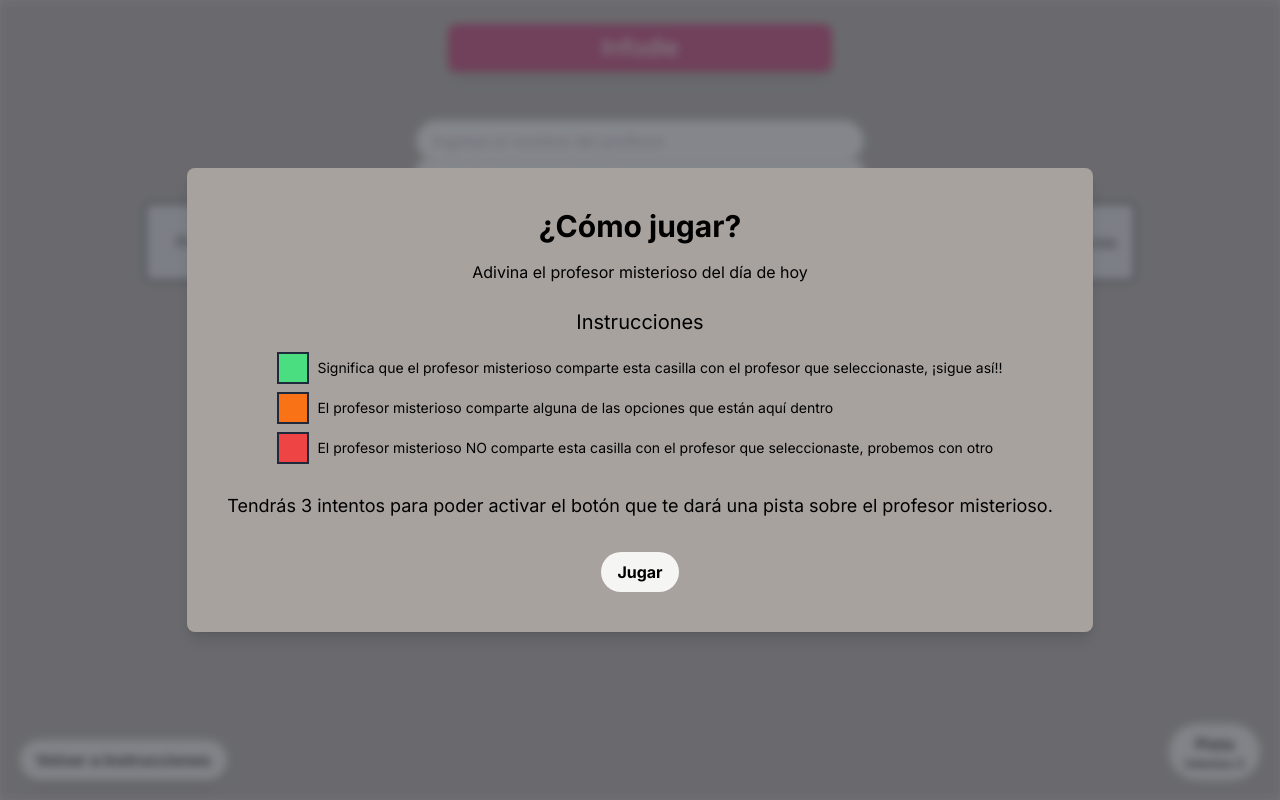
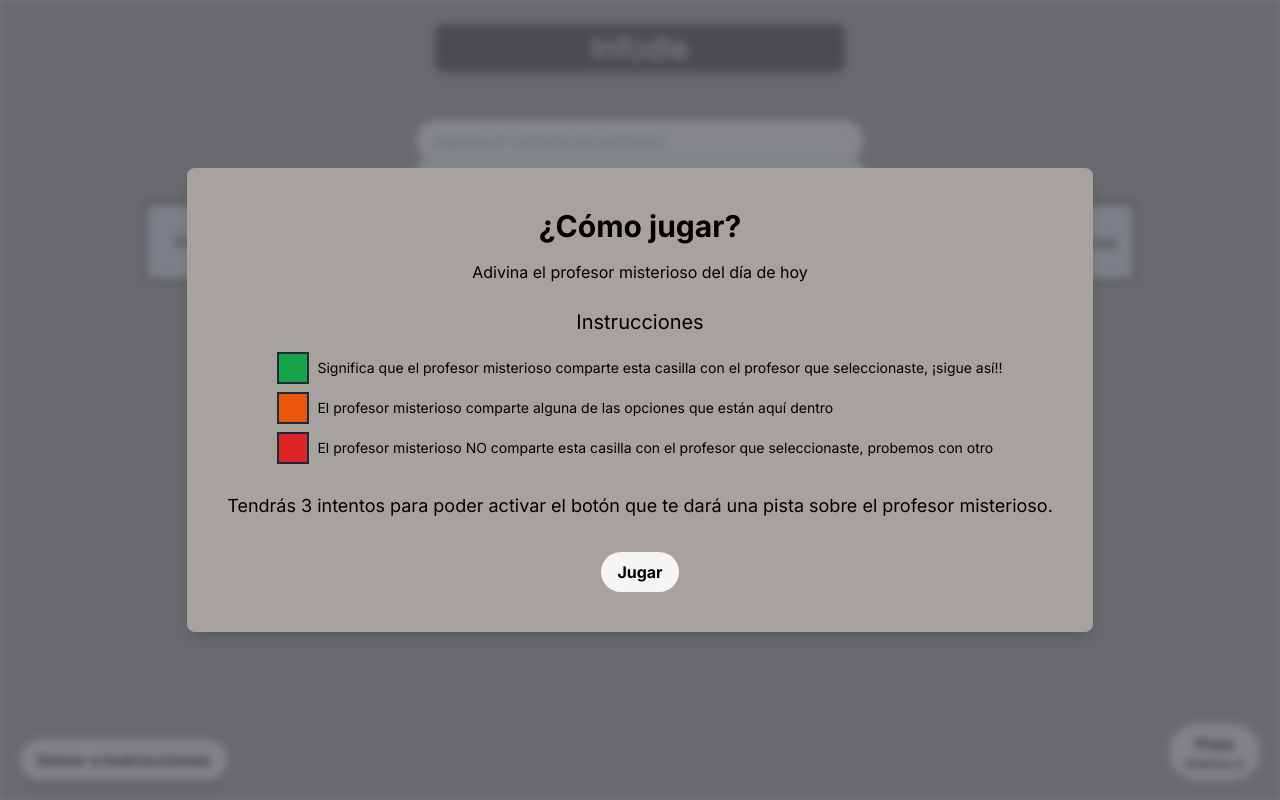
Before and after one commit to CristobalEsp01/Grupo1-INFO104, a Next.js app in the folder infodle/: page / in a window 1280 px wide. Built offline with nearby package versions, Linux system fonts and the light colour scheme; what tailwindcss-animated would draw is missing.

Commit message:
Algunos cambios esteticos pt2

```diff
--- a/infodle/src/components/botonVolver.js
+++ b/infodle/src/components/botonVolver.js
@@ -2,7 +2,7 @@ import React from 'react';
 
 const BotonVolver = ({ handleClick, text }) => (
   <button
-    className="fixed bottom-5 left-5 bg-stone-100 hover:bg-stone-600 text-black font-bold py-2 px-4 rounded-full transition duration-300 shadow-lg z-10"
+    className="fixed bottom-5 left-5 bg-stone-100 hover:bg-stone-600 hover:text-white text-black font-bold py-2 px-4 rounded-full transition duration-300 shadow-lg z-10"
     onClick={handleClick}
   >
     {text}
--- a/infodle/src/components/cuadroPistas.js
+++ b/infodle/src/components/cuadroPistas.js
@@ -10,7 +10,7 @@ const CuadroPistas = ({intentos}) => {
     <div className = "w-full flex justify-end">
         <button onClick={openPista}
                 className={`fixed bottom-5 right-5 text-black transition duration-300 font-bold py-2 px-4 rounded-full z-10 ${
-                    intentos !== 0 ? 'bg-stone-100 ' : 'bg-stone-100 hover:bg-stone-600'
+                    intentos !== 0 ? 'bg-stone-100 ' : 'bg-stone-100 hover:bg-stone-600 hover:text-white'
                 }`}
                 disabled={intentos !== 0}
             >
@@ -21,11 +21,11 @@ const CuadroPistas = ({intentos}) => {
         {showPista && (
                 <div className="fixed inset-0 flex items-center justify-center  z-50">
                     <div className="bg-stone-500 rounded-lg shadow-lg p-8 w-64 max-w-md fixed bottom-5 right-5">
-                        <h2 className="text-center text-2xl font-bold mb-4">Pistas</h2>
+                        <h2 className="text-center text-2xl font-bold mb-4 text-white">Pista</h2>
                         <div className = "text-center">🍙🍱🍘🍜🍣⛩️🏯🎌</div>
                         <button
                             onClick={closePista}
-                            className="mt-4 text-black bg-stone-100 hover:bg-stone-600  font-bold py-2 px-4 rounded-full"
+                            className="mt-4 text-black bg-stone-100 hover:bg-stone-600 hover:text-white font-bold justify-end py-2 px-4 rounded-full"
                         >
                             Cerrar
                         </button>
--- a/infodle/src/components/modalInstrucciones.js
+++ b/infodle/src/components/modalInstrucciones.js
@@ -10,15 +10,15 @@ const ModalInstrucciones = ({ showModal, handleCloseModal }) => (
         <div className="flex flex-col items-center mb-6 text-sm">
           <ul>
             <div className="flex items-center mb-2">
-              <div className="w-8 h-8 bg-green-400 mr-2 border-2 border-slate-800 border-solid"></div>
+              <div className="w-8 h-8 bg-green-600 mr-2 border-2 border-slate-800 border-solid"></div>
               Significa que el profesor misterioso comparte esta casilla con el profesor que seleccionaste, ¡sigue así!!
             </div>
             <div className="flex items-center mb-2">
-              <div className="w-8 h-8 bg-orange-500 mr-2 border-2 border-slate-800 border-solid"></div>
+              <div className="w-8 h-8 bg-orange-600 mr-2 border-2 border-slate-800 border-solid"></div>
               El profesor misterioso comparte alguna de las opciones que están aquí dentro
             </div>
             <div className="flex items-center mb-2">
-              <div className="w-8 h-8 bg-red-500 mr-2 border-2 border-slate-800 border-solid"></div>
+              <div className="w-8 h-8 bg-red-600 mr-2 border-2 border-slate-800 border-solid"></div>
               El profesor misterioso NO comparte esta casilla con el profesor que seleccionaste, probemos con otro
             </div>
           </ul>
@@ -27,7 +27,7 @@ const ModalInstrucciones = ({ showModal, handleCloseModal }) => (
           </div>
         </div>
         <button
-          className=" bg-stone-100 hover:bg-stone-600 text-black font-bold py-2 px-4 rounded-full transition duration-300"
+          className=" bg-stone-100 hover:bg-stone-600 hover:text-white text-black font-bold py-2 px-4 rounded-full transition duration-300"
           onClick={handleCloseModal}
         >
           Jugar
--- a/infodle/src/components/tituloInfodle.js
+++ b/infodle/src/components/tituloInfodle.js
@@ -2,7 +2,7 @@ import React from 'react';
 
 const TituloInfodle = () => (
     <div className="w-full flex justify-center">
-        <h1 className="bg-pink-700 text-white w-96 h-12 rounded-lg flex items-center justify-center text-2xl mb-2 shadow-lg">Infodle</h1>
+        <h1 className="bg-stone-700 text-white w-4/12 h-12 rounded-lg flex items-center justify-center text-3xl mb-2 shadow-lg">Infodle</h1>
     </div>
 );
 
```
